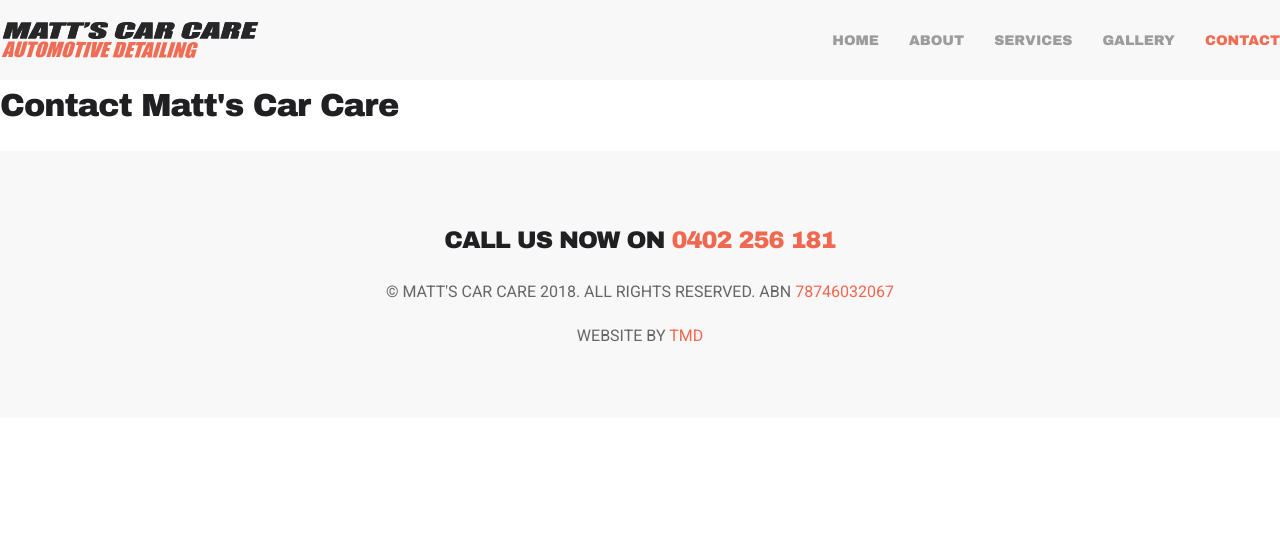
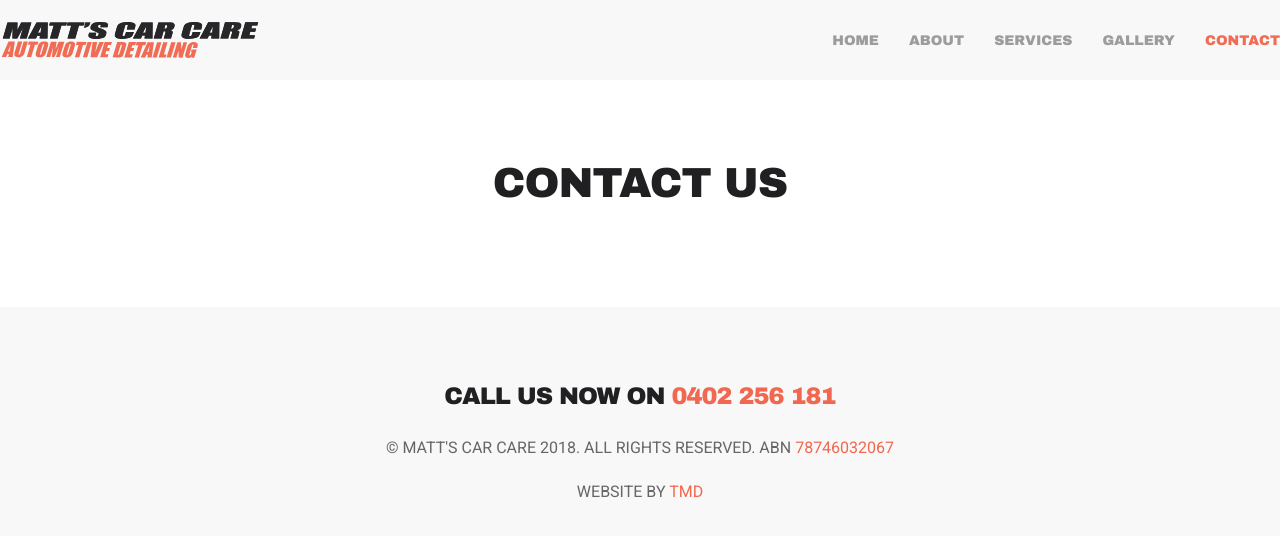
Before and after one commit to cofcoder/matts-car-care, a Nuxt app: page /contact in a window 1280 px wide. Shown: the top 536 px of the page. Built offline with nearby package versions, Linux system fonts and the light colour scheme.

Commit message:
Updated contact

```diff
--- a/pages/contact.vue
+++ b/pages/contact.vue
@@ -1,9 +1,19 @@
 <template>
-  <h2>Contact Matt's Car Care</h2>
+<no-ssr>
+  <section>
+    <!-- Contact Us -->
+    <contact/>
+  </section>
+</no-ssr>
 </template>
 
 <script>
+import Contact from "~/components/Contact.vue";
+
 export default {
+  components: {
+    Contact
+  },
   head() {
     return {
       title: "Contact",
```
